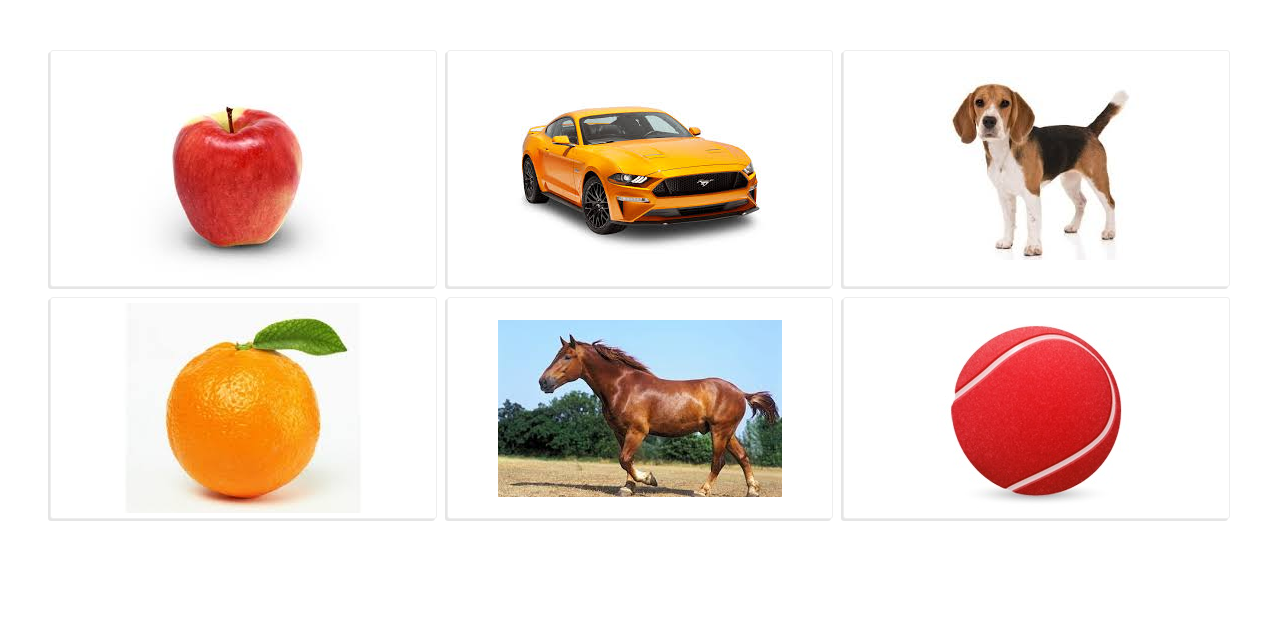
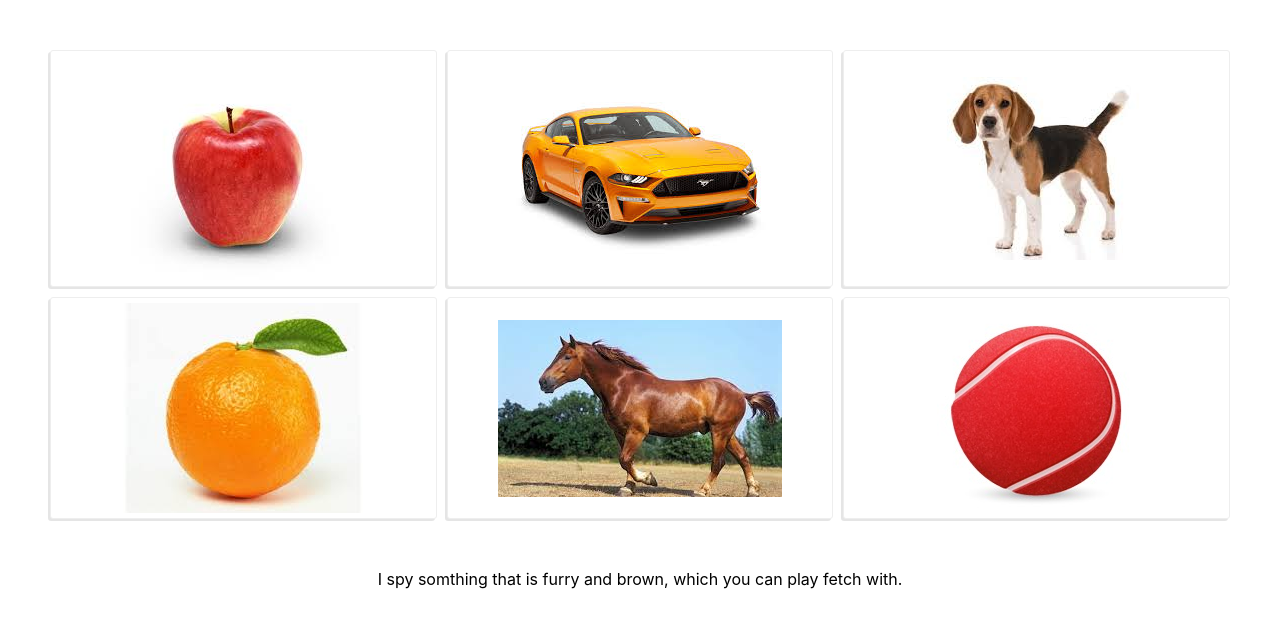
Before and after one commit to jnystromdesign/i-spy, a React (Create React App) app: page / in a window 1280 px wide. Shown: the top 628 px of the page. Built offline with nearby package versions, Linux system fonts and the light colour scheme.

Commit message:
Added some visual queries in text and logging if user is clickin on the right item

```diff
--- a/src/App.js
+++ b/src/App.js
@@ -6,6 +6,7 @@ import styled from 'styled-components'
 function createPlaceholderObject(title, props){
   const {is, youCan, isAlso} = {...props}
   return {
+    id: title,
     title,
     img: `images/${title.toLowerCase()}.jpg`,
     props: {
@@ -31,11 +32,27 @@ class App extends Component {
   constructor(props){
     super(props);
     this.tryQuery = this.tryQuery.bind(this);
+
+    const items = [
+      createPlaceholderObject('Apple',  {is: ['red', 'round',], youCan: ['eat'], isAlso: ['a fruit']}),
+      createPlaceholderObject('Car',    {is: ['orange'], youCan: ['drive', 'sit in'], isAlso: ['a vehicel']}),
+      createPlaceholderObject('Dog',    {is: ['brown', 'furry'], youCan: ['pet', 'play fetch with'], isAlso: ['an animal']}),
+      createPlaceholderObject('Orange', {is: ['orange', 'round'], youCan: ['eat'], isAlso: ['a fruit']}),
+      createPlaceholderObject('Horse',  {is: ['brown', 'furry'], youCan: ['sit on', 'ride somewhere with'], isAlso: ['an animal']}),
+      createPlaceholderObject('Ball',  {is: ['red', 'round'], youCan: ['play with', 'bounce'], isAlso: ['toy']}),
+    ];
+    const randomItem = Math.floor(Math.random() * items.length);
+    const query = this.constructQuery(items[randomItem], items);
+    this.state = {query, items};
   }
+
   renderCards = (items) =>{
-    return items.map(item => <Card key={item.title} {...item} />)
-  };
+    return items.map(item => <Card onCardClick={()=>this.checkAnswer(item.id)} key={item.id} {...item} />)
+  }
 
+  checkAnswer = (id) =>{
+    console.log(this.state.query.id === id);
+  }
   /**
    * Should return true if only one match exists
    * @param items
@@ -83,6 +100,7 @@ class App extends Component {
    * @param item
    */
   constructQuery(item, items){
+
     let query = {is: [], youCan: [], isAlso: []};
     let metaItem = jsonCopy(item.props); // Create an item we can "pick" props from
     let result = 2;
@@ -90,6 +108,7 @@ class App extends Component {
       query = this.populateProps(query, metaItem);
       result = this.tryQuery(items, query);
     }
+    query.id = item.title;
     return query;
   }
 
@@ -108,25 +127,31 @@ class App extends Component {
     return query;
   }
 
+  parseProp(props){
+    const lastProp = props.pop();
+    if(props.length === 0) return lastProp;
+    const propList = props.length > 1 ? props.join(', ') : props[0];
+    return `${propList} and ${lastProp}`;
+  }
+
+  outputQuery(query){
+    let phrase = '';
+    phrase = query.is.length > 0 ? 'I spy somthing that is ' + this.parseProp(query.is) : '';
+    phrase += query.youCan.length > 0 ? ', which you can ' + this.parseProp(query.youCan) + '.': '';
+    phrase += query.youCan.isAlso> 0 ? 'This is also called' + this.parseProp(query.isAlso) : '';
+    return phrase;
+  }
+
 
   render() {
-    const items = [
-      createPlaceholderObject('Apple',  {is: ['red', 'round',], youCan: ['eat it'], isAlso: ['a fruit']}),
-      createPlaceholderObject('Car',    {is: ['orange', 'shiny'], youCan: ['drive it', 'sit in it'], isAlso: ['a vehicel']}),
-      createPlaceholderObject('Dog',    {is: ['brown', 'furry'], youCan: ['pet it', 'play fetch with it'], isAlso: ['an animal']}),
-      createPlaceholderObject('Orange', {is: ['orange', 'round'], youCan: ['eat it'], isAlso: ['a fruit']}),
-      createPlaceholderObject('Horse',  {is: ['brown', 'furry'], youCan: ['sit on it', 'ride somewhere with it'], isAlso: ['an animal']}),
-      createPlaceholderObject('Ball',  {is: ['red', 'round'], youCan: ['play with it', 'bounce it'], isAlso: ['toy']}),
-    ];
 
-    const query = this.constructQuery(items[0], items);
-    console.log(query);
 
     return (
       <div className="App">
         <Cards>
-         {this.renderCards(items)}
+         {this.renderCards(this.state.items)}
         </Cards>
+        <div>{this.outputQuery(this.state.query)}</div>
       </div>
     );
   }
--- a/src/components/Card.js
+++ b/src/components/Card.js
@@ -28,7 +28,7 @@ const CardImage = styled.img`
 const Card = (props) => {
 
     return (
-        <Root>
+        <Root onClick={props.onCardClick} >
             <CardImage src={`/${props.img}`} alt={props.title}/>
         </Root>
     );
```
